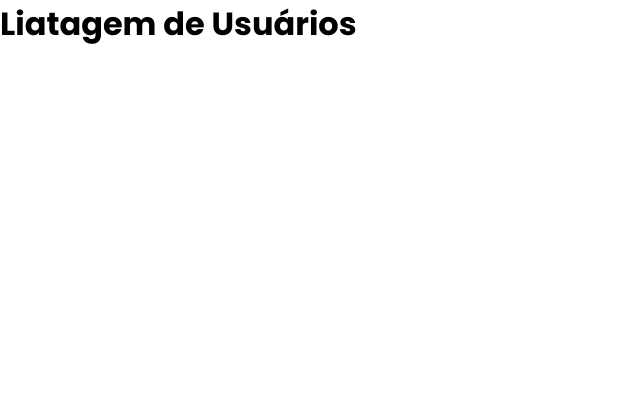
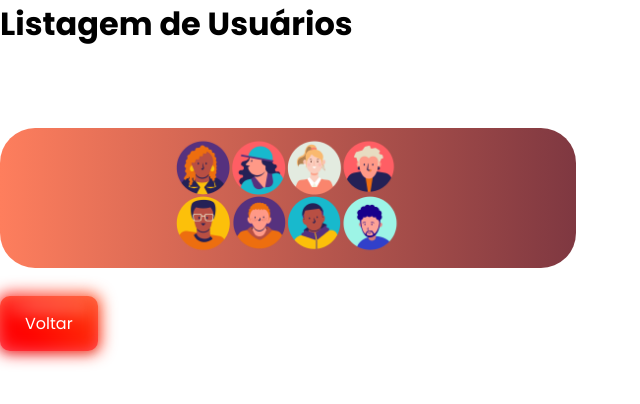
Before and after one commit to Pentriks/DevClub, a React (Vite) app in the folder React/cadastro-usuarios/: page /lista-de-usuarios in a window 1280 px wide. Shown: the top 404 px of the page, without its empty margins (0-640 px from the left). Built offline with nearby package versions, Linux system fonts and the light colour scheme.

Commit message:
conceito de componentes

```diff
--- /dev/null
+++ b/React/cadastro-usuarios/src/components/Button/index.jsx
@@ -0,0 +1,13 @@
+import { Button } from './styles'
+
+function DefaultButton({ children, ...props }){
+
+
+    console.log(props)
+
+    return(
+        <Button {...props}>{children}</Button>
+    )
+}
+
+export default DefaultButton
--- /dev/null
+++ b/React/cadastro-usuarios/src/components/Button/styles.js
@@ -0,0 +1,73 @@
+import styled from 'styled-components'
+
+export const Button = styled.button`
+    color: white;
+    border: none;
+    background: linear-gradient(180deg, #fe7e5d 0%, #ff6378 100%);
+    margin-top: 28px;
+    padding: 15px;
+    padding-left: 25px;
+    padding-right: 25px;
+    font-size: 16px;
+    z-index: 0;
+    border-radius: 10px;
+    cursor: pointer;
+    width: fit-content;
+    box-shadow: 0 4px 6px rgba(0, 0, 0, 0.1);
+    /* Transição suave para todas as alterações (cor e tamanho) */
+    transition: background-color 0.3s ease-in-out, transform 0.3s ease-in;
+    position: relative;
+
+    &::after {
+        content: "";
+        z-index: 1;
+        width: 100%;
+        height: 100%;
+        background: linear-gradient(180deg, #fe7e5d 0%, #ff6378 100%);
+        left: 0;
+        top: 0;
+        border-radius: 10px;
+    }
+
+    &::before {
+        content: "Cadastrar";
+        background: linear-gradient(45deg, #fe7e3d, #ff6378, #FF0000, #fe7e1d);
+        position: absolute;
+        top: -2px;
+        left: -2px;
+        background-size: 600%;
+        z-index: -1;
+        width: calc(100% + 4px);
+        height: calc(100% + 4px);
+        filter: blur(8px);
+        animation: glowing 20s linear infinite;
+        transition: opacity .3s ease-in-out;
+        border-radius: 10px;
+        opacity: 1;
+    }
+
+    @keyframes glowing {
+        0% {background-position: 0 0;}
+        50% {background-position: 400% 0;}
+        100% {background-position: 0 0;}
+    }
+
+    &:hover {
+        transform: scale(1.10);
+    }
+
+    &:hover::before {
+        opacity: 1;
+    }
+
+    &:active::after {
+        background: transparent;
+
+    }
+
+    &:active {
+        opacity: .8;
+        transition: opacity 0.2s ease-in-out;
+    }
+
+`
--- /dev/null
+++ b/React/cadastro-usuarios/src/components/TopBackground/index.jsx
@@ -0,0 +1,14 @@
+import { MainBackground } from './styles'
+import UsersImage from '../../assets/users.png'
+
+function DefaultTopBackground(){
+
+    return(
+        <MainBackground>
+        <img src={UsersImage} alt="imagem-usuarios" />
+        </MainBackground>
+    )
+
+}
+
+export default DefaultTopBackground
--- /dev/null
+++ b/React/cadastro-usuarios/src/components/TopBackground/styles.js
@@ -0,0 +1,15 @@
+import styled from 'styled-components'
+
+export const MainBackground = styled.div`
+    background: linear-gradient(to right, #fe7e5d, #7f3841);
+    width: 45vw;
+    margin-top: 10vh;
+    border-radius: 35px;
+
+    img {
+        width:100%;
+        height:100%;
+        padding-left: 170px;
+        padding-right: 170px;
+    }
+`
--- a/React/cadastro-usuarios/src/pages/Home/index.jsx
+++ b/React/cadastro-usuarios/src/pages/Home/index.jsx
@@ -1,7 +1,8 @@
-import { Title, Container, TopBackground, Form, ContainerInputs, Input, Button, InputLabel } from './styles'
+import { Title, Container, Form, ContainerInputs, Input, InputLabel } from './styles'
 import { useRef } from 'react'
-import UsersImage from '../../assets/users.png'
 import api from '../../services/api'
+import Button from '../../components/Button'
+import MainBackground from '../../components/TopBackground'
 
 
 function Home() {
@@ -24,11 +25,8 @@ function Home() {
 
    <Container>
 
-        <TopBackground>
-          <img src={UsersImage} alt="imagem-usuarios" style={{width:"100%", height:"100%", paddingLeft: 170, paddingRight: 170}}/>
-        </TopBackground>
-
-
+        <MainBackground>
+        </MainBackground>
 
       <Form>
 
@@ -58,9 +56,6 @@ function Home() {
 
       </Form>
 
-
-
-
    </Container>
 
   )
--- a/React/cadastro-usuarios/src/pages/Home/styles.js
+++ b/React/cadastro-usuarios/src/pages/Home/styles.js
@@ -11,12 +11,7 @@ export const Container = styled.div`
     align-items: center;
     flex-direction: column;
 `
-export const TopBackground = styled.div`
-    background: linear-gradient(to right, #fe7e5d, #7f3841);
-    width: 45vw;
-    margin-top: 10vh;
-    border-radius: 35px;
-`
+
 export const Form = styled.form`
     display: flex;
     align-items: center;
@@ -46,77 +41,7 @@ export const Input = styled.input`
     border-radius: 10px;
 
 `
-export const Button = styled.button`
-    color: white;
-    border: none;
-    background: linear-gradient(180deg, #fe7e5d 0%, #ff6378 100%);
-    margin-top: 28px;
-    padding: 15px;
-    padding-left: 25px;
-    padding-right: 25px;
-    font-size: 16px;
-    z-index: 0;
-    border-radius: 10px;
-    cursor: pointer;
-    width: fit-content;
-    box-shadow: 0 4px 6px rgba(0, 0, 0, 0.1);
-    /* Transição suave para todas as alterações (cor e tamanho) */
-    transition: background-color 0.3s ease-in-out, transform 0.3s ease-in;
-    position: relative;
 
-    &::after {
-        content: "";
-        z-index: 1;
-        width: 100%;
-        height: 100%;
-        background: linear-gradient(180deg, #fe7e5d 0%, #ff6378 100%);
-        left: 0;
-        top: 0;
-        border-radius: 10px;
-    }
-
-    &::before {
-        content: "Cadastrar";
-        background: linear-gradient(45deg, #fe7e3d, #ff6378, #FF0000, #fe7e1d);
-        position: absolute;
-        top: -2px;
-        left: -2px;
-        background-size: 600%;
-        z-index: -1;
-        width: calc(100% + 4px);
-        height: calc(100% + 4px);
-        filter: blur(8px);
-        animation: glowing 20s linear infinite;
-        transition: opacity .3s ease-in-out;
-        border-radius: 10px;
-        opacity: 1;
-    }
-
-    @keyframes glowing {
-        0% {background-position: 0 0;}
-        50% {background-position: 400% 0;}
-        100% {background-position: 0 0;}
-    }
-
-    &:hover {
-        transform: scale(1.10);
-    }
-
-    &:hover::before {
-        opacity: 1;
-    }
-
-    &:active::after {
-        background: transparent;
-
-    }
-
-    &:active {
-        opacity: .8;
-        transition: opacity 0.2s ease-in-out;
-    }
-
-`
 export const InputLabel = styled.label`
     font-weight: bold;
     span {
--- a/React/cadastro-usuarios/src/pages/ListUsers/index.jsx
+++ b/React/cadastro-usuarios/src/pages/ListUsers/index.jsx
@@ -1,11 +1,14 @@
-
+import Button from '../../components/Button'
+import MainBackground from '../../components/TopBackground'
 
 function ListUsers(){
 
     return(
 
         <div>
-            <h1>Liatagem de Usuários</h1>
+            <h1>Listagem de Usuários</h1>
+            <MainBackground></MainBackground>
+            <Button>Voltar</Button>
         </div>
 
     )
```
